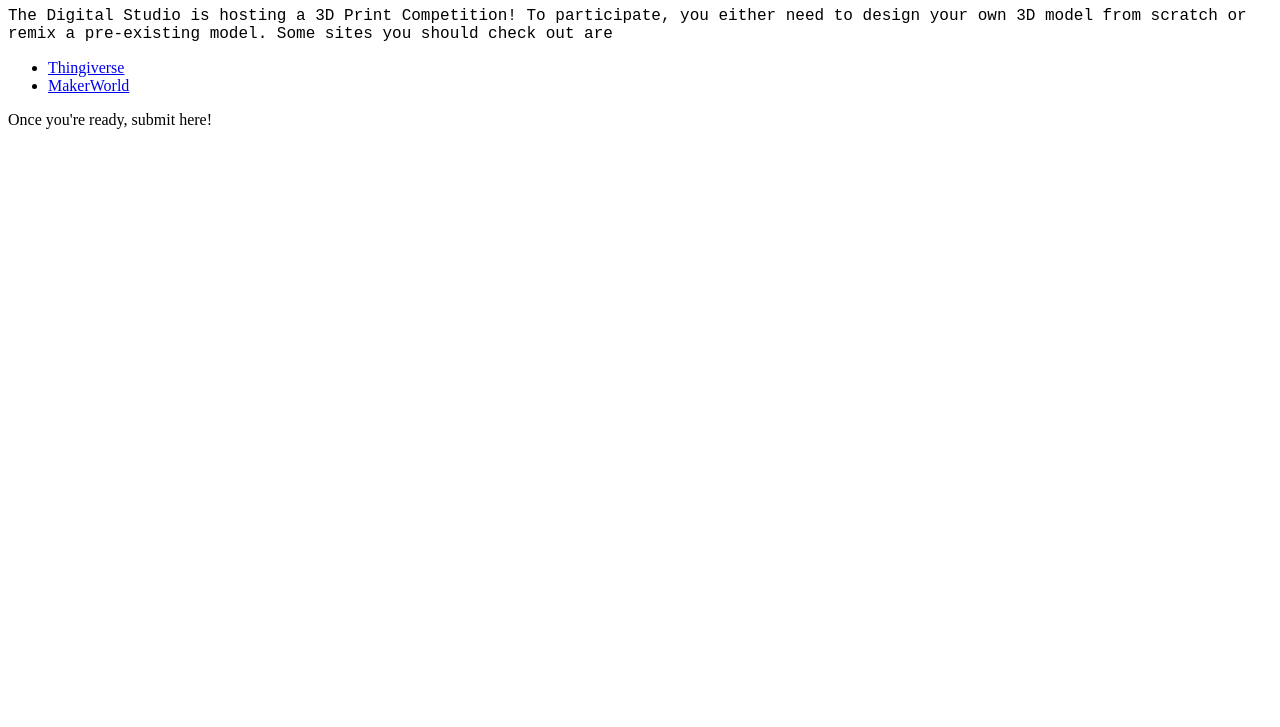
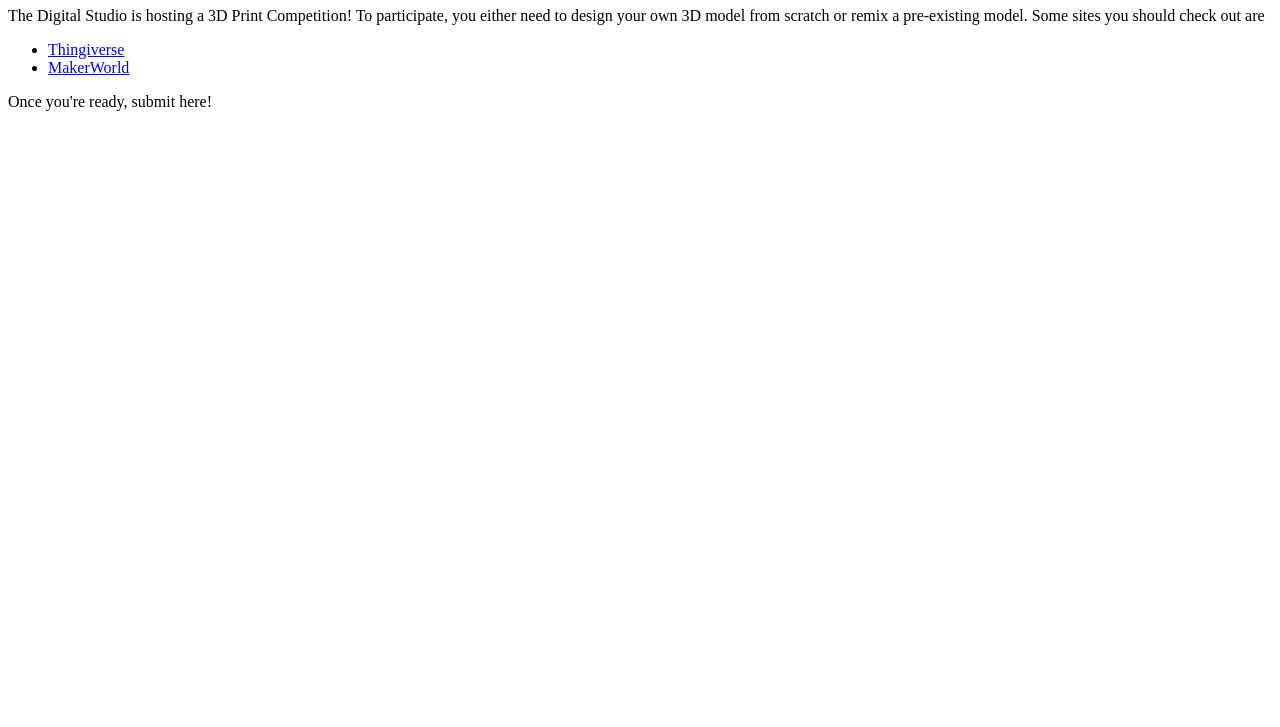
Before and after one commit to tangoc1325/3d-print-competition, a plain HTML site: page index.html in a window 1280 px wide. Shown: the part 73-800 px from the top of the page. Drawn offline with Linux system fonts and the light colour scheme.

Commit message:
Update index.html

```diff
--- a/index.html
+++ b/index.html
@@ -2,7 +2,7 @@
 <html>
     <body>
         <h1> Digital Studio's 3D Print Competition </h1>
-        <p style="font-family: 'Courier New', Courier, monospace;"> The Digital Studio is hosting a 3D Print Competition!
+        <p style="font-family: 'Futura';"> The Digital Studio is hosting a 3D Print Competition!
             To participate, you either need to design your own 3D model from scratch or remix a pre-existing model.
             Some sites you should check out are
             <ul>
```
